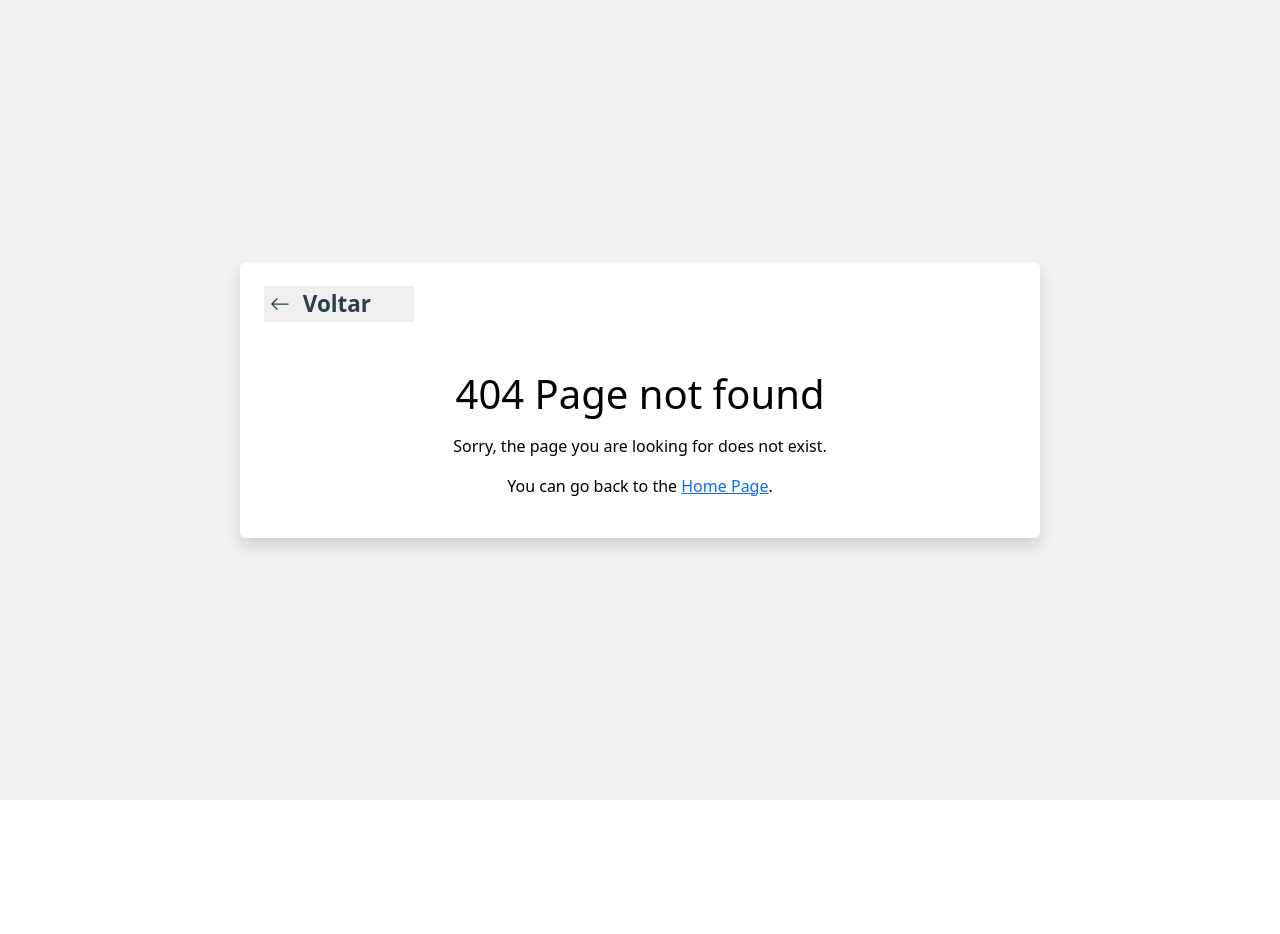
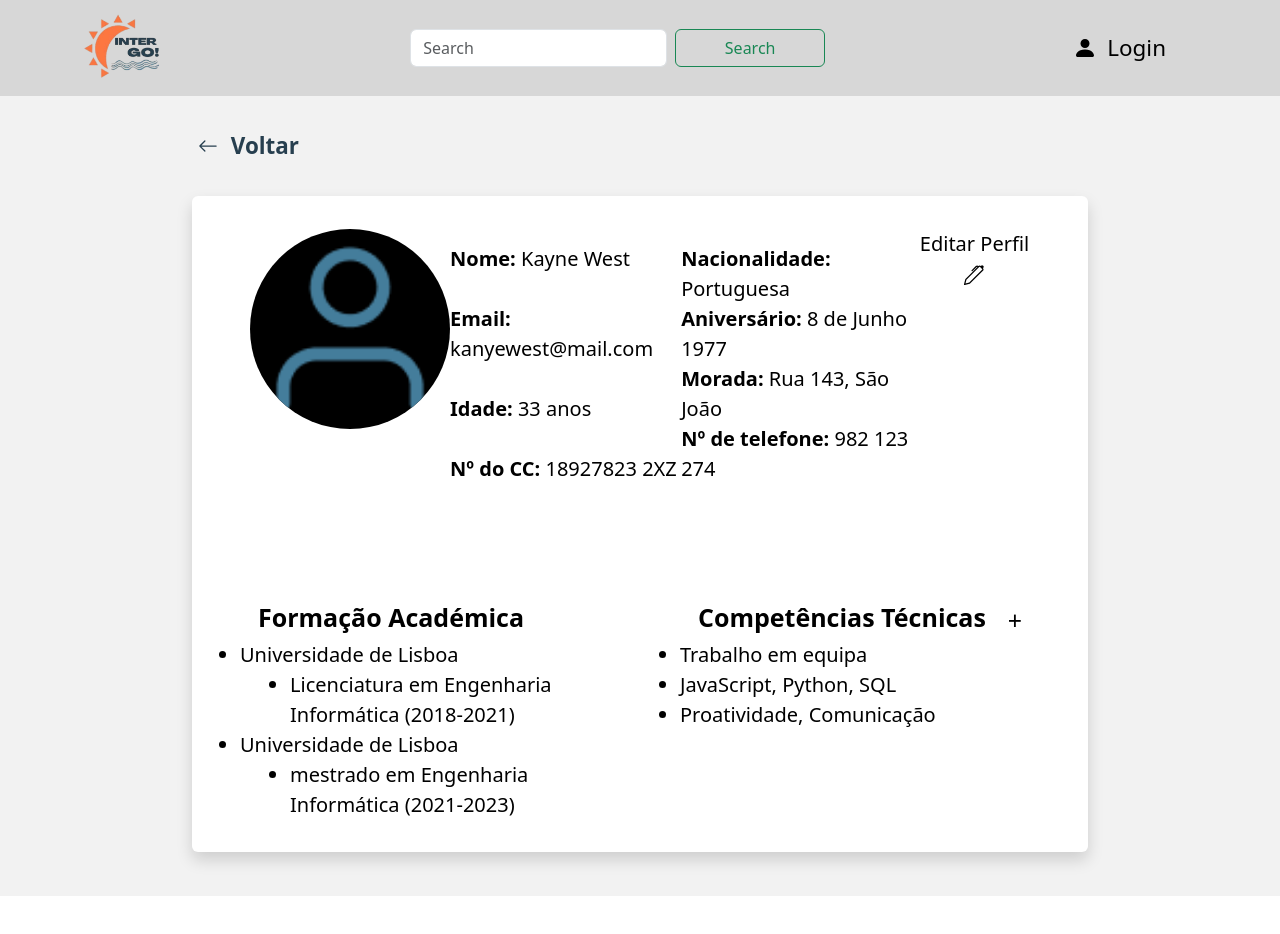
Before and after one commit to miguelfcostaa/internGo, a React (Create React App) app in the folder frontend/: page /edit-profile/1 in a window 1280 px wide. Before the commit this address had no page. Shown: the top 934 px of the page. Before the commit the page ends 902 px from the top, so only its background shows below. Built offline with nearby package versions, Linux system fonts and the light colour scheme.

Commit message:
feat: Update EditProfile route to include user ID; adjust profile link and styles

```diff
--- a/frontend/src/App.jsx
+++ b/frontend/src/App.jsx
@@ -32,7 +32,7 @@ function App() {
           <Route path='/forgot-password' element={<ForgotPassword />}></Route>  {/*  Rota da Forgot Password Page */}
           <Route path='/reset-password' element={<ResetPassword />}></Route>  {/* Rota para Reset Password */}
           <Route path='/select-user' element={<SelectUser />}></Route>  {/* Rota para selecionar se é Estagiario ou Empresa */}
-          <Route path='/edit-profile' element={<EditProfile/>}></Route>  {/* Rota para Criar Estágio */}
+          <Route path='/edit-profile/:id' element={<EditProfile/>}></Route>  {/* Rota para Criar Estágio */}
           <Route path='/criar-estagio' element={<CriarEstagio/>}></Route>  {/* Rota para Criar Estágio */}
           <Route path='/profile/:id' element={
             <ProtectedRoute>
--- a/frontend/src/pages/EditProfile.jsx
+++ b/frontend/src/pages/EditProfile.jsx
@@ -29,7 +29,7 @@ function EditUserProfile() {
       <div className="shadow rounded p-2" style={{ backgroundColor:"white", marginTop:"2rem"}}>
         <div style={{ display: "flex", flexDirection: "row", justifyContent: "space-between" }}>{/* Falta adicionar o botão para editar as informações do perfil */}
           <div style={{ marginTop:"25px", marginLeft:"50px"}}>
-            <img alt="Imagem de perfil do utilizador" src={profileicon}style={{borderRadius: "50%", width: "250px", height: "250px", backgroundColor:"black", margin:"auto"}}/>
+            <img alt="Imagem de perfil do utilizador" src={profileicon}style={{borderRadius: "50%", width: "200px", height: "200px", backgroundColor:"black", margin:"auto"}}/>
           </div>
           <div style={{display: "flex", flexDirection: "column", justifyContent: "space-between", textAlign:"left", fontSize:"20px", marginTop:"40px", marginBottom:"40px"}}>
             <div><span style={{fontWeight: "bold"}}>Nome:</span> Kayne West</div>
@@ -45,6 +45,9 @@ function EditUserProfile() {
           </div>
           <div style={{marginTop:"25px", marginRight:"50px", fontSize:"20px"}}>
             Editar Perfil
+            <svg xmlns="http://www.w3.org/2000/svg" width="20" height="20" fill="#000" className="bi bi-pen" viewBox="0 0 16 16">
+                <path d="m13.498.795.149-.149a1.207 1.207 0 1 1 1.707 1.708l-.149.148a1.5 1.5 0 0 1-.059 2.059L4.854 14.854a.5.5 0 0 1-.233.131l-4 1a.5.5 0 0 1-.606-.606l1-4a.5.5 0 0 1 .131-.232l9.642-9.642a.5.5 0 0 0-.642.056L6.854 4.854a.5.5 0 1 1-.708-.708L9.44.854A1.5 1.5 0 0 1 11.5.796a1.5 1.5 0 0 1 1.998-.001m-.644.766a.5.5 0 0 0-.707 0L1.95 11.756l-.764 3.057 3.057-.764L14.44 3.854a.5.5 0 0 0 0-.708z"/>
+            </svg>
           </div>
         </div>
         <div style={{display: "flex", flexDirection: "row", marginTop:"50px", height:"100%"}}>
--- a/frontend/src/pages/Profile.jsx
+++ b/frontend/src/pages/Profile.jsx
@@ -214,7 +214,7 @@ const ProfilePage = () => {
                         <div className={styles.userInfo + ' shadow'}>
                             <div className={styles.userInfoLeft}>
                                 <img src={profilePhoto} alt="Foto de perfil" width={180} height={180} />
-                                <ButtonGeral Name="Ver Detalhes" link={`/profile/${userInfo.id}/`} />
+                                <ButtonGeral Name="Ver Detalhes" link={`/edit-profile/${userInfo.id}/`} />
                             </div>
 
                             <div className={styles.userInfoRight}>
--- a/frontend/src/styles/ButtonVoltar.module.css
+++ b/frontend/src/styles/ButtonVoltar.module.css
@@ -6,4 +6,5 @@
     color: #273F4F;
     font-size: 1.4rem;
     font-weight: bold;
+    background: none;
 }
--- a/frontend/src/styles/EditProfile.module.css
+++ b/frontend/src/styles/EditProfile.module.css
@@ -1,6 +1,7 @@
 .background{
     background-color: #F2F2F2;
     height: 100vh;
+    padding-top: 2rem;
     padding-right: 15%;
     padding-left: 15%;
 }
```
